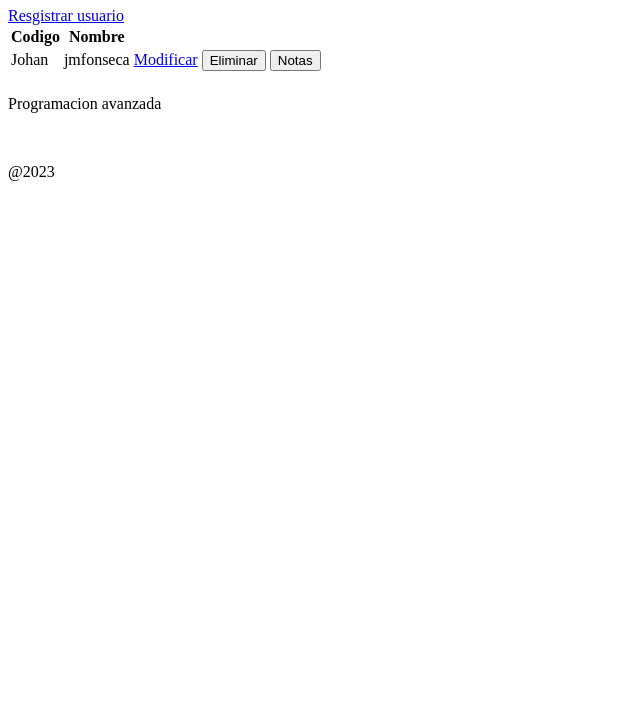
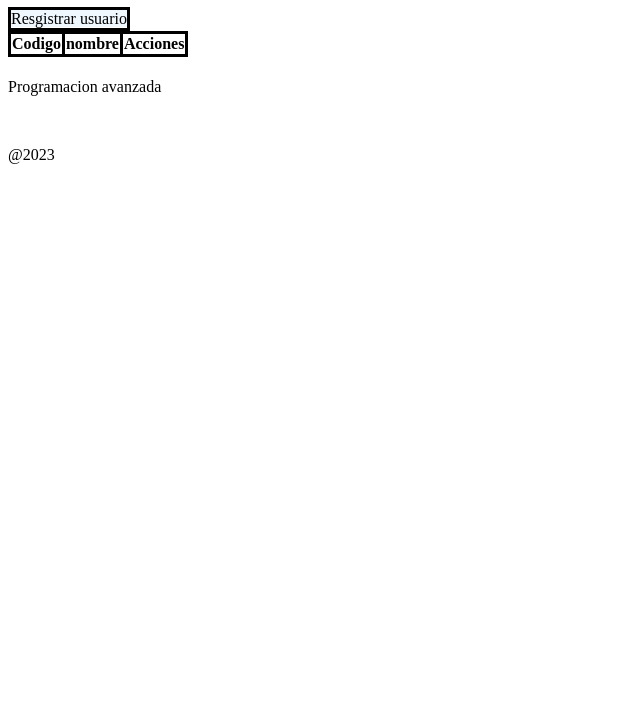
Before and after one commit to SantiagoPard/Micro-front-, a plain HTML site: page index.html in a window 1280 px wide. Shown: the part 73-800 px from the top of the page, without its empty margins (0-640 px from the left). Drawn offline with nearby package versions, Linux system fonts and the light colour scheme.

Commit message:
se agrego css sencillo

```diff
--- /dev/null
+++ b/css/index.css
@@ -0,0 +1,30 @@
+
+a{
+    text-decoration-line: none;
+    text-decoration-color:none;
+    color: black;
+    background-color: aliceblue;
+    transition: background-color .5s;
+}
+th,td,table{
+    border: solid;
+    border-collapse: collapse;
+}
+button{
+    background-color:none;
+    border: 0;
+    background-color: aliceblue;
+    transition: background-color .5s;
+    cursor: pointer;
+}
+#registrar{
+    border-style: solid;
+    border-color:black;
+    display: inline-block;
+    text-decoration-line: none;
+    text-decoration-color:none;
+}
+
+a:hover,button:hover{
+    background-color:antiquewhite;
+}
--- a/index.html
+++ b/index.html
@@ -4,6 +4,7 @@
 <head>
     <meta charset="UTF-8">
     <title>Gestion de usuarios</title>
+    <link rel="stylesheet" href="css/index.css">
 </head>
 
 <body>
@@ -19,25 +20,12 @@
                 <thead>
                     <tr>
                         <th>Codigo</th>
-                        <th>Nombre</th>
-                        <th></th>
-                        <th></th>
+                        <th>nombre</th>
+                        <th colspan="3">Acciones</th>
                     </tr>
                 </thead>
                 <tbody>
-                    <tr>
-                        <td>Johan</td>
-                        <td>jmfonseca</td>
-                        <td>
-                            <a href="html/modificarEstudiante.html" id="modificar">Modificar</a>
-                        </td>
-                        <td>
-                            <button name="eliminar"id="eliminar">Eliminar</button>
-                        </td>
-                        <td>
-                            <button name= "notas" id="notas">Notas</button>
-                        </td>
-                    </tr>
+
                 </tbody>
             </table>
         </section>
--- a/js/gestionActividades.js
+++ b/js/gestionActividades.js
@@ -1,6 +1,5 @@
 let url = new URLSearchParams(window.location.search);
 let codigoEst = url.get("codigo");
-console.log(codigoEst)
 
 let eliminarActividad = () => { };
 
--- a/js/gestionEstudiantes.js
+++ b/js/gestionEstudiantes.js
@@ -26,7 +26,7 @@ $(document).ready(function () {
                 html += ' <a href="html/modificarEstudiante.html?codigo='+estudiantes.codigo+'" >Modificar</a>';
                 html += '</td>';
                 html += '<td>';
-                html += '<button onclick="eliminarEstudiante(' + estudiantes.codigo + ')">Eliminar</button>';
+                html += '<button onclick="eliminarEstudiante('+estudiantes.codigo+')">Eliminar</button>';
                 html += '</td>';
                 html += '<td>'
                 html += '<a href="actividades.html?codigo='+estudiantes.codigo+'" >Notas</a>'
--- a/js/modificarActividad.js
+++ b/js/modificarActividad.js
@@ -1,7 +1,7 @@
 let url = new URLSearchParams(window.location.search);
 let id = url.get("id");
 let codigoEst = url.get("codigo")
-console.log(id);
+
 $("#titulo").html("Modificar");
 $("#volverAct").attr('href','../actividades.html?codigo='+codigoEst);
 $.ajax({
@@ -29,5 +29,6 @@ $("#guardarAct").click(function () {
         const dataJson = JSON.parse(response);
         const msg = dataJson.data;
         alert(msg);
+        location.href='../actividades.html?codigo='+codigoEst;
     });
 });
--- a/js/modificarEstudiante.js
+++ b/js/modificarEstudiante.js
@@ -30,5 +30,6 @@ $("#guardarMod").click(function () {
         const dataJson = JSON.parse(response);
         const msg = dataJson.data;
         alert(msg);
+        location.href ='../index.html';
     });
 });
--- a/js/registrarActividad.js
+++ b/js/registrarActividad.js
@@ -20,5 +20,7 @@ $("#guardar").click(function () {
       const dataJson = JSON.parse(response);
       const msg = dataJson.data;
       alert(msg);
+      location.href ='../actividades.html?codigo='+codigoEst;
     });
+
   });
--- a/js/registrarEstudiante.js
+++ b/js/registrarEstudiante.js
@@ -18,5 +18,6 @@ $("#guardar").click(function () {
     const dataJson = JSON.parse(response);
     const msg = dataJson.data;
     alert(msg);
+    location.href ='../index.html';
   });
 });
```
Also changed, not shown: actividades.html (+2 -1 lines).
